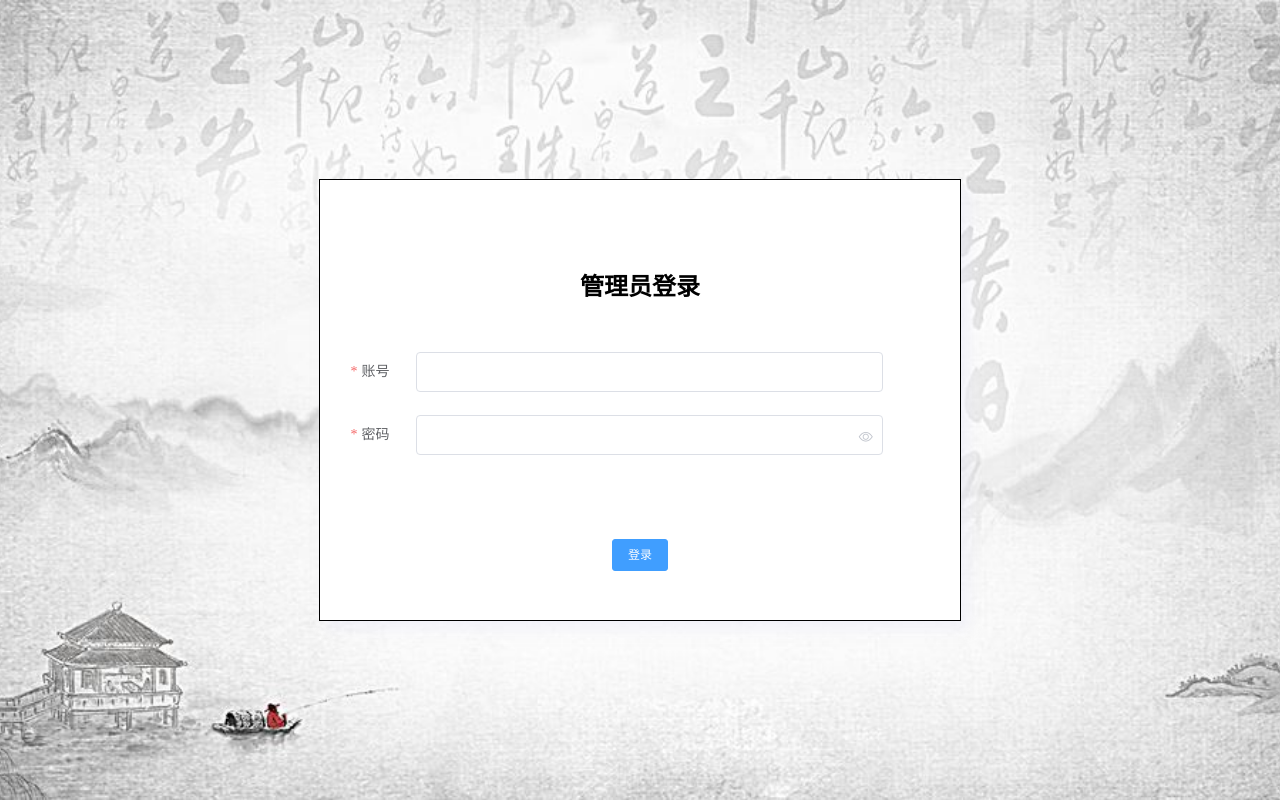
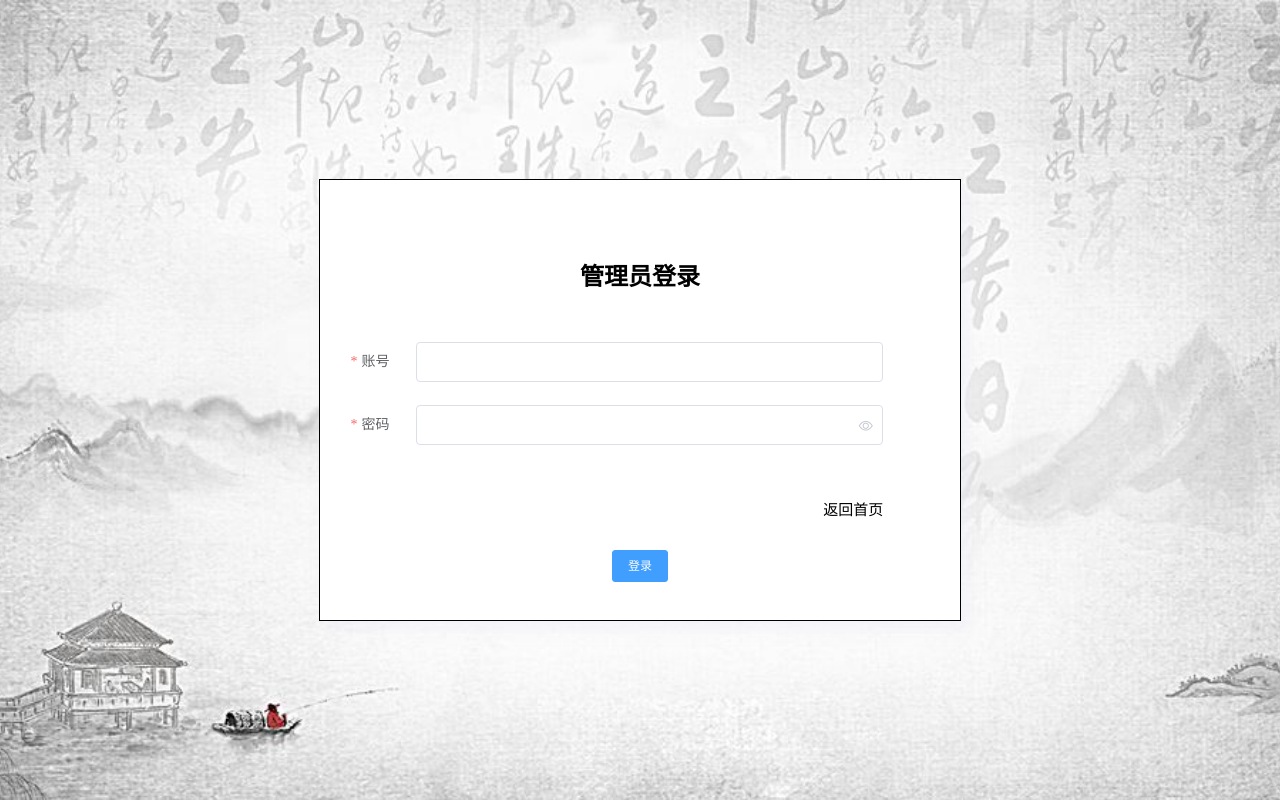
Before and after one commit to yueyue200830/MeetHere, a Vue app in the folder frontend/: page /login in a window 1280 px wide. Built offline with nearby package versions, Linux system fonts and the light colour scheme.

Commit message:
back to mainpage

```diff
--- a/frontend/src/pages/login.vue
+++ b/frontend/src/pages/login.vue
@@ -22,7 +22,7 @@
               </el-form>
             </el-row>
             <el-row class="login-forget login-row">
-              <!-- <span><a :href="goToLink('register')">立即注册</a></span> -->
+              <a @click="goToLink">返回首页</a>
               <!-- <span><a :href="goToLink('forget')">忘记密码</a></span> -->
             </el-row>
             <el-row style="margin-top: 3%">
@@ -94,8 +94,8 @@ export default {
       // this.managerLogin({ Authorization: data, name: this.form.user_name });
       // this.$router.push('/manager/userInfo');
     },
-    goToLink (action) {
-      return `/#/register?action=${action}`;
+    goToLink () {
+      this.$router.push('/user/main');
     }
   }
 };
```
